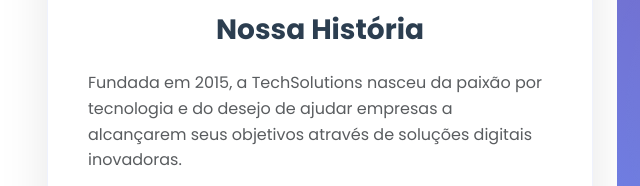
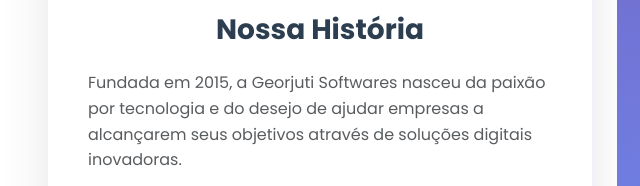
Before and after one commit to kauageorjuti/DevWeb, a plain HTML site: page sobre.html in a window 1280 px wide. Shown: the part 639-825 px from the top of the page, 35-675 px from the left. Drawn offline with nearby package versions, Linux system fonts and the light colour scheme; files that its build step writes are made by us from their sources.

Commit message:
Add files via upload

```diff
--- a/sobre.html
+++ b/sobre.html
@@ -351,7 +351,7 @@
                             <i class="bi bi-clock-history"></i>
                         </div>
                         <h2 class="h3 fw-bold text-center mb-4">Nossa História</h2>
-                        <p class="text-muted">Fundada em 2015, a TechSolutions nasceu da paixão por tecnologia e do desejo de ajudar empresas a alcançarem seus objetivos através de soluções digitais inovadoras.</p>
+                        <p class="text-muted">Fundada em 2015, a Georjuti Softwares nasceu da paixão por tecnologia e do desejo de ajudar empresas a alcançarem seus objetivos através de soluções digitais inovadoras.</p>
                         <p class="text-muted">Ao longo dos anos, construímos uma reputação sólida baseada na qualidade, inovação e comprometimento com nossos clientes.</p>
                     </div>
                 </div>
```
Also changed, not shown: index.html (+1 -1 lines).
